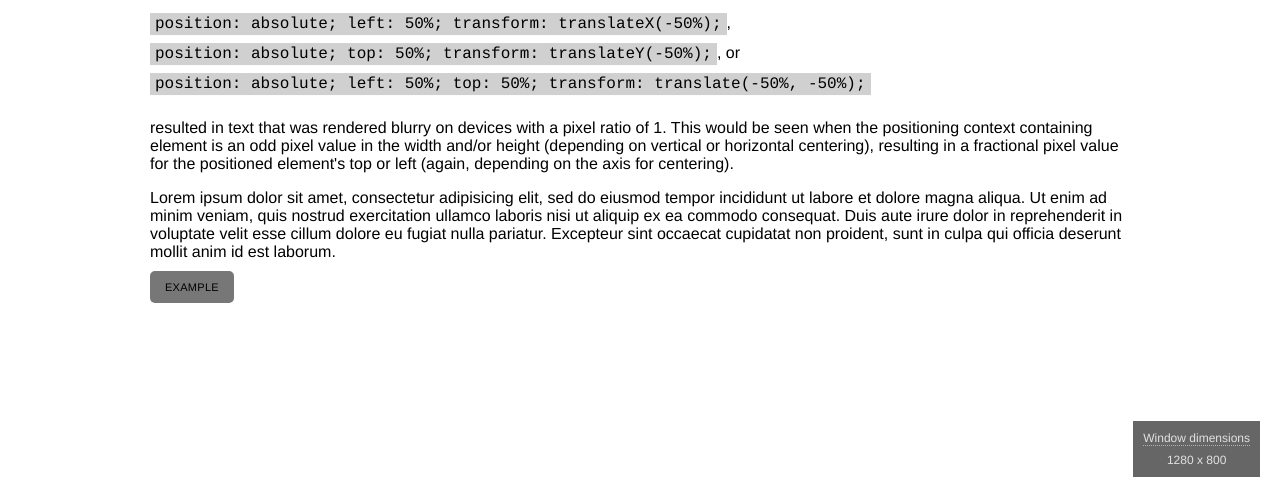
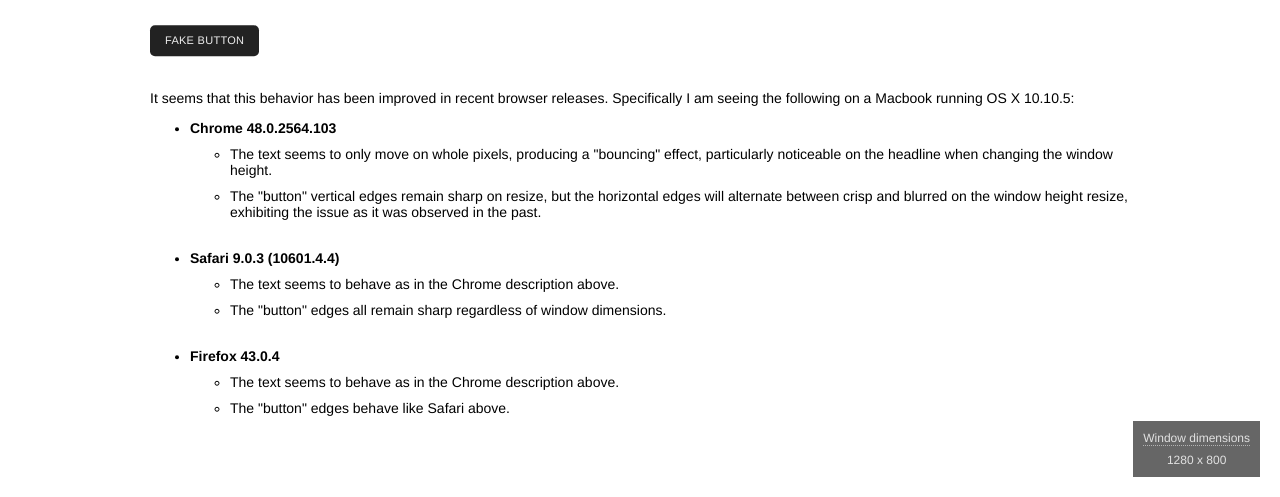
Before and after one commit to Danjohnsonnj/translate-blur, a plain HTML site: page index.html in a window 1280 px wide. Shown: the part 303-800 px from the top of the page. Drawn offline with Linux system fonts and the light colour scheme.

Commit message:
added observations

```diff
--- a/index.html
+++ b/index.html
@@ -18,6 +18,7 @@
 
     body {
       margin: 0;
+      font-size: 14px;
     }
 
     #DebugPane {
@@ -53,13 +54,31 @@
     }
 
     .button {
+      display: inline-block;
       border-radius: 5px;
       padding: 10px 15px;
-      background-color: #777;
+      margin: 20px 0;
+      background-color: #222;
+      color: #eee;
       text-transform: uppercase;
       line-height: 1em;
       font-size: 11px;
       letter-spacing: 0.025em;
+      cursor: pointer;
+      -webkit-transition: all 0.1s ease;
+      transition: all 0.1s ease;
+    }
+
+    ul {
+      margin: 0 0 30px;
+    }
+
+    li {
+      margin: 10px 0 0;
+    }
+
+    .button:hover {
+      background-color: #666;
     }
 
     .align-center {
@@ -85,12 +104,37 @@
   <body>
     <div class="text-block align-center align-middle">
       <h1>This is some text</h1>
+
       <p>There has historically been an issue in which text vertically or center aligned via<p>
+
       <code>position: absolute; left: 50%; transform: translateX(-50%);</code>, <code>position: absolute; top: 50%; transform: translateY(-50%);</code>, or <code>position: absolute; left: 50%; top: 50%; transform: translate(-50%, -50%);</code>
-      <p>resulted in text that was rendered blurry on devices with a pixel ratio of 1. This would be seen when the positioning context containing element is an odd pixel value in the width and/or height (depending on vertical or horizontal centering), resulting in a fractional pixel value for the positioned element's top or left (again, depending on the axis for centering).
-      <p>Lorem ipsum dolor sit amet, consectetur adipisicing elit, sed do eiusmod tempor incididunt ut labore et dolore magna aliqua. Ut enim ad minim veniam, quis nostrud exercitation ullamco laboris nisi ut aliquip ex ea commodo consequat. Duis aute irure dolor in reprehenderit in voluptate velit esse cillum dolore eu fugiat nulla pariatur. Excepteur sint occaecat cupidatat non proident, sunt in culpa qui officia deserunt mollit anim id est laborum.</p>
 
-      <span class="button">Example</span>
+      <p>resulted in text that was rendered blurry on devices with a pixel ratio of 1. This would be seen when the positioning context containing element is an odd pixel value in the width and/or height (depending on vertical or horizontal centering), resulting in a fractional pixel value for the positioned element's top or left (again, depending on the axis for centering).</p>
+
+      <span class="button">Fake button</span>
+
+      <p>It seems that this behavior has been improved in recent browser releases. Specifically I am seeing the following on a Macbook running OS X 10.10.5:</p>
+
+      <ul>
+        <li><strong>Chrome 48.0.2564.103</strong>
+          <ul>
+            <li>The text seems to only move on whole pixels, producing a &quot;bouncing&quot; effect, particularly noticeable on the headline when changing the window height.</li>
+            <li>The &quot;button&quot; vertical edges remain sharp on resize, but the horizontal edges will alternate between crisp and blurred on the window height resize, exhibiting the issue as it was observed in the past.</li>
+          </ul>
+        </li>
+        <li><strong>Safari 9.0.3 (10601.4.4)</strong>
+          <ul>
+            <li>The text seems to behave as in the Chrome description above.</li>
+            <li>The &quot;button&quot; edges all remain sharp regardless of window dimensions.</li>
+          </ul>
+        </li>
+        <li><strong>Firefox 43.0.4</strong>
+          <ul>
+            <li>The text seems to behave as in the Chrome description above.</li>
+            <li>The &quot;button&quot; edges behave like Safari above.</li>
+          </ul>
+        </li>
+      </ul>
     </div>
 
     <div id="DebugPane" class="debug-pane"></div>
```
